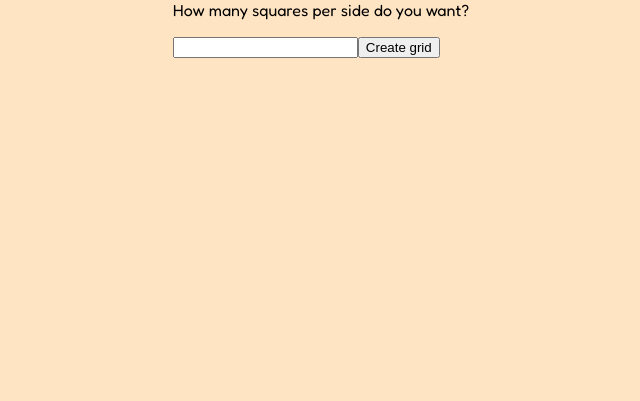
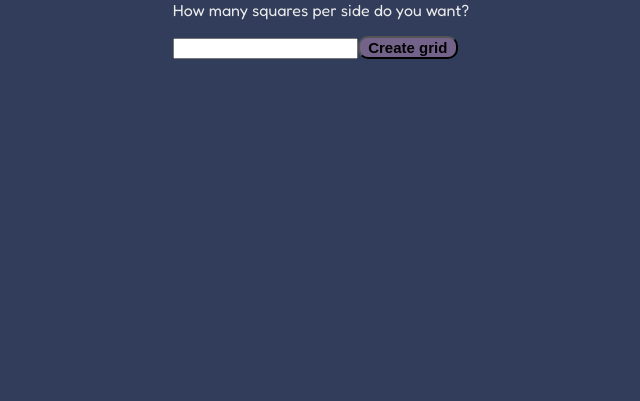
Before and after one commit to luca-avila/TheOdinProject, a plain HTML site: page foundations/Etch-a-sketch/index.html in a window 1280 px wide. Shown: the part 399-800 px from the top of the page, without its empty margins (319-959 px from the left). Drawn offline with Linux system fonts and the light colour scheme.

Commit message:
Add style

```diff
--- a/foundations/Etch-a-sketch/logic.js
+++ b/foundations/Etch-a-sketch/logic.js
@@ -2,7 +2,7 @@ export function setClickEvent(container) {
     const squares = container.querySelectorAll('.square');
     squares.forEach(square => {
         square.addEventListener('mouseover', ()=>{
-            square.style.backgroundColor = 'black';
+            square.style.backgroundColor = '#183642';
         });
     });
 }
--- a/foundations/Etch-a-sketch/styles.css
+++ b/foundations/Etch-a-sketch/styles.css
@@ -3,7 +3,8 @@
 body {
     width: 100%;
     height: 100vh;
-    background-color: bisque;
+    background-color: #313D5A;
+    color: #EAEAEA;
     display: flex;
     flex-direction: column;
     justify-content: center;
@@ -18,12 +19,13 @@ body {
     height: 500px;
     display: flex;
     flex-wrap: wrap;
+    border-radius: 10px;
 }
 
 .square {
     border: 1px solid grey;
     box-sizing: border-box;
-    background-color: white;
+    background-color: #73628A;
 }
 
 h1 {
@@ -31,3 +33,11 @@ h1 {
     padding: 0;
     font-family: 'Orbitron', monospace;
 }
+
+button {
+    background-color: #73628A;
+    font-size: 15px;
+    font-weight: bold;
+    border-radius: 10px;
+    width: 100px;
+}
```
